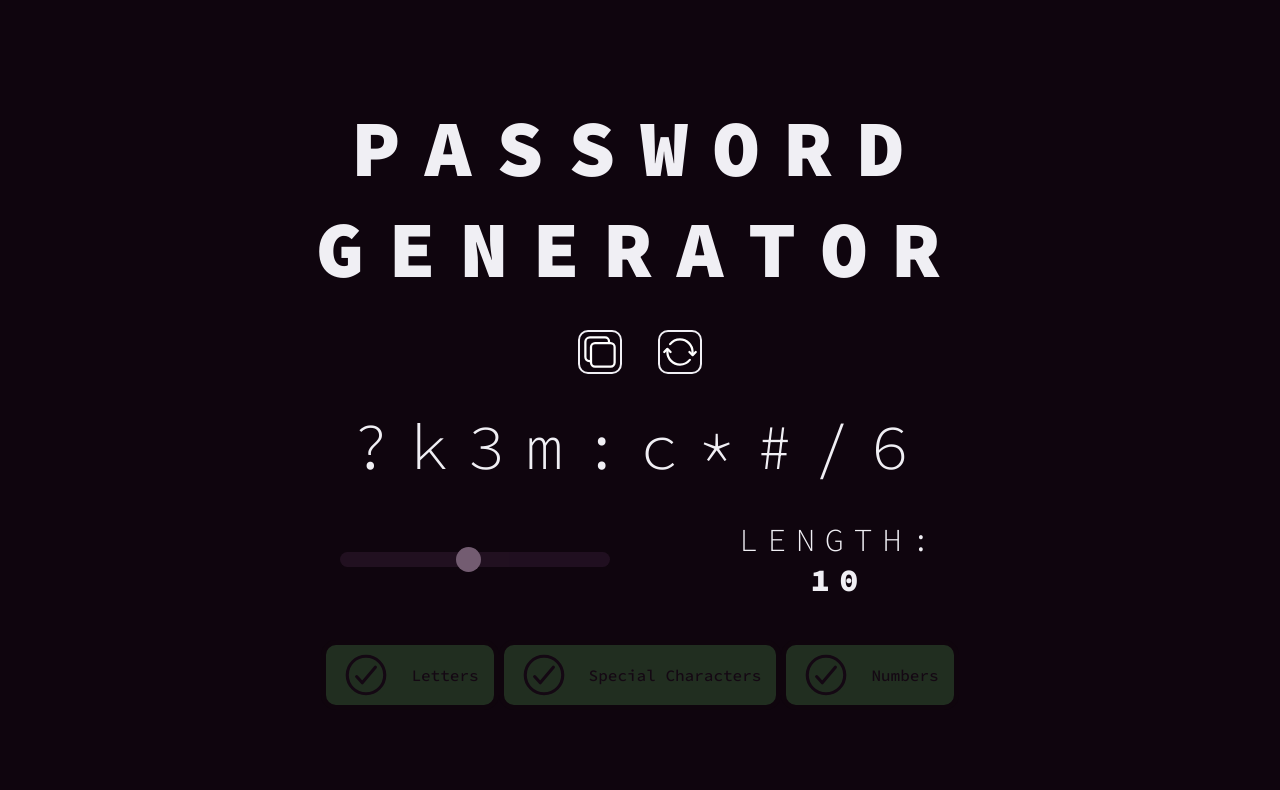
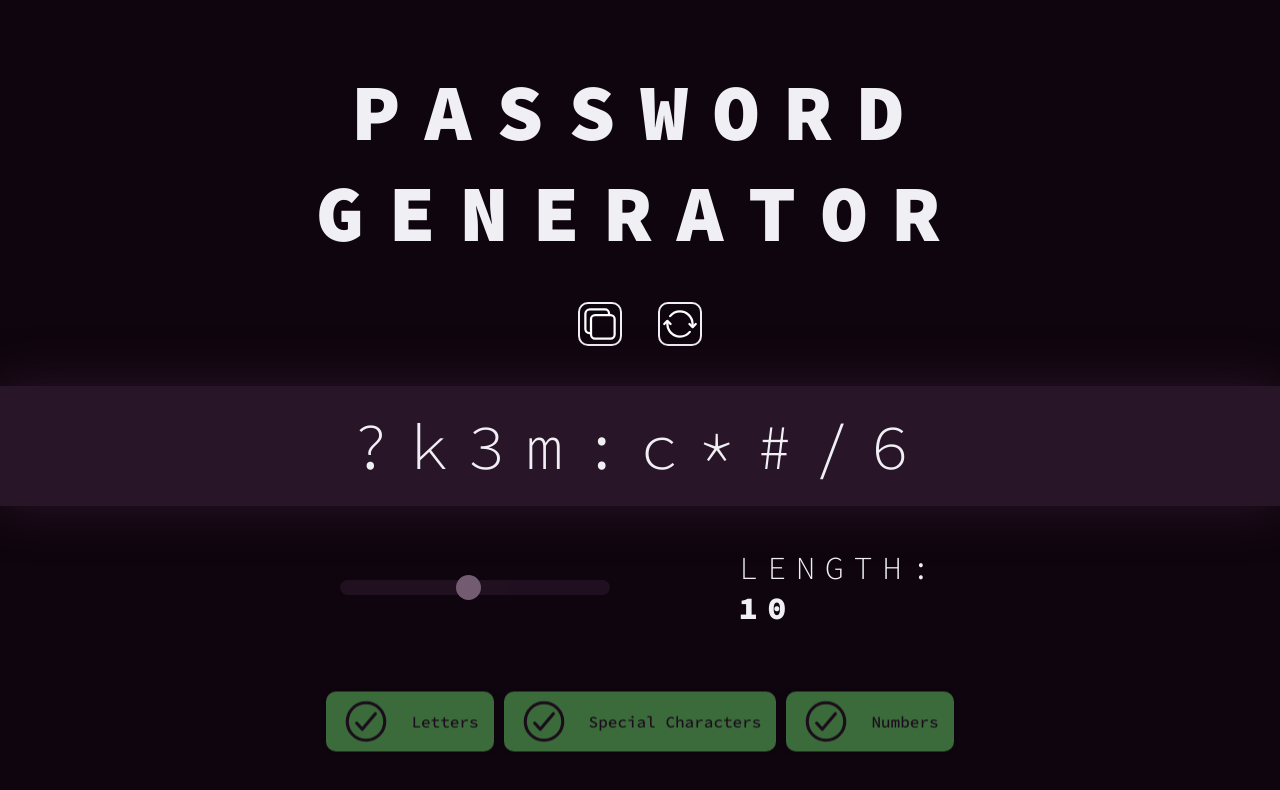
Before and after one commit to BENNNZO/homework-03, a plain HTML site: page index.html in a window 1280 px wide. Drawn offline with Linux system fonts and the light colour scheme.

Commit message:
new animations and styling

```diff
--- a/assets/scripts/script.js
+++ b/assets/scripts/script.js
@@ -8,9 +8,10 @@ let letterArray  = ["A", "B", "C", "D", "E", "F", "G", "H", "I", "J", "K", "L",
 let specialArray = ['!', "@", '#', '$', '%', "^", '&', '*', '(', ")", '~', '`', '-', "=", '[', ']', '\\', ';', "'", ',', '.', '/', '_', "+", '{', '}', '|', ':', "\"", '<', '>', '?']
 let numbersArray = ['0', '1', '2', '3', '4', '5', '6', '7', '8', '9']
 
-let specialCharacters = "!@#$%^&*()~`_+{}|:<>?-=[]\;',./'"
+const lengthDisplay = document.getElementById('length-display')
 
-const lengthDisplay = document.getElementById('length-display')
+document.documentElement.style.setProperty('--headingCharacterWidth', `${document.getElementById('title').clientWidth}px`) // property setup for typing animation
+document.getElementById('title').style.width = '0'
 
 setInterval(function() { // updates the generator when settings are changed (updates happen every 50ms)
     length = document.getElementById('password-length-slider').value;
--- a/assets/styles/style.scss
+++ b/assets/styles/style.scss
@@ -4,7 +4,7 @@
 
 $c1: rgb(  15,   5,  14, 1);
 $c2: rgba( 41,  21,  40, 1);
-$c3: rgba( 58,  62,  59, 1);
+$c3: rgb(80, 51, 90);
 $c4: rgba(158, 130, 156, 1);
 $c5: rgba(240, 239, 244, 1);
 
@@ -24,7 +24,7 @@ body {
 
 main {
     position: relative;
-    padding: 10vh 0;
+    padding: 5vh 0;
     width: 100vw;
     height: 100vh;
     display: flex;
@@ -39,6 +39,28 @@ main h1 {
     letter-spacing: 0.3em;
     text-align: center;
     font-weight: 900;
+    overflow: hidden;
+    border-right: 15px solid $c5;
+    width: auto;
+    color: transparent;
+    white-space: nowrap;
+    animation: typing-animation 3s steps(18) 0.5s forwards, text-cursor .5s step-end infinite alternate;
+}
+
+@keyframes typing-animation {
+    from {
+        color: $c5;
+    }
+    to {
+        width: var(--headingCharacterWidth);
+        color: $c5;
+    }
+}
+
+@keyframes text-cursor {
+    50% {
+        border-color: transparent;
+    }
 }
 
 // PASSWORD OUTPUT
@@ -97,6 +119,15 @@ main p {
     content: url(../icons/regenerate-outline.svg);
 }
 
+// PASSWORD OUTPUT
+
+#password-output {
+    background-color: $c2;
+    width: 100%;
+    padding: 20px 0;
+    filter: drop-shadow(0 0 25px $c2);
+}
+
 // LENGTH SLIDER
 
 .length-slider-container {
@@ -110,7 +141,7 @@ main p {
 .length-slider-container p {
     font-size: 2rem;
     margin-left: 10vw;
-
+    text-align: left;
 }
 
 #length-display {
@@ -169,7 +200,7 @@ main p {
       justify-content: space-between;
       align-items: center;
       transition: all 1s ease;
-      transform: translateY(10%);
+      transform: translateY(25%);
 }
 
 .complexity-option {
@@ -187,7 +218,7 @@ main p {
     font-size: 1rem;
     color: $c2;
     background-color: rgb(104, 210, 104);
-    opacity: 0.2;
+    opacity: 0.5;
     transition: all 0.5s ease;
 }
 
@@ -287,6 +318,15 @@ main p {
     filter: opacity(1);
 }
 
+@media screen and (max-width: 1500px) {
+    main h1 {
+        animation-duration: 0s;
+        width: 100%;
+        white-space: normal;
+        border: none;
+    }
+}
+
 @media screen and (max-width: 750px) {
     main {
         padding: 0;
@@ -309,6 +349,7 @@ main p {
         display: grid;
         grid-template-columns: 1fr 1fr;
         width: 70%;
+        transform: translateY(0);
     }
     .letter-capital-conatiner {
         grid-column: 1 / 3;
--- a/index.html
+++ b/index.html
@@ -4,13 +4,13 @@
     <meta charset="UTF-8">
     <meta http-equiv="X-UA-Compatible" content="IE=edge">
     <meta name="viewport" content="width=device-width, initial-scale=1.0">
-    <title>Password Gen</title>
+    <title>Password Generator</title>
 
     <link rel="stylesheet" href="./assets/styles/style.css">
 </head>
 <body>
     <main>
-        <h1>PASSWORD GENERATOR</h1>
+        <h1 id="title">PASSWORD GENERATOR</h1>
         <div class="password-output-buttons-container">
             <button class="copy-password" onclick="navigator.clipboard.writeText(document.getElementById('password-output').innerHTML)"></button>
             <button class="generate-password" onclick="generatePassword(length, letters, capital, special, numbers)"></button>
```
Also changed, not shown: assets/styles/style.css, 1 other file.
